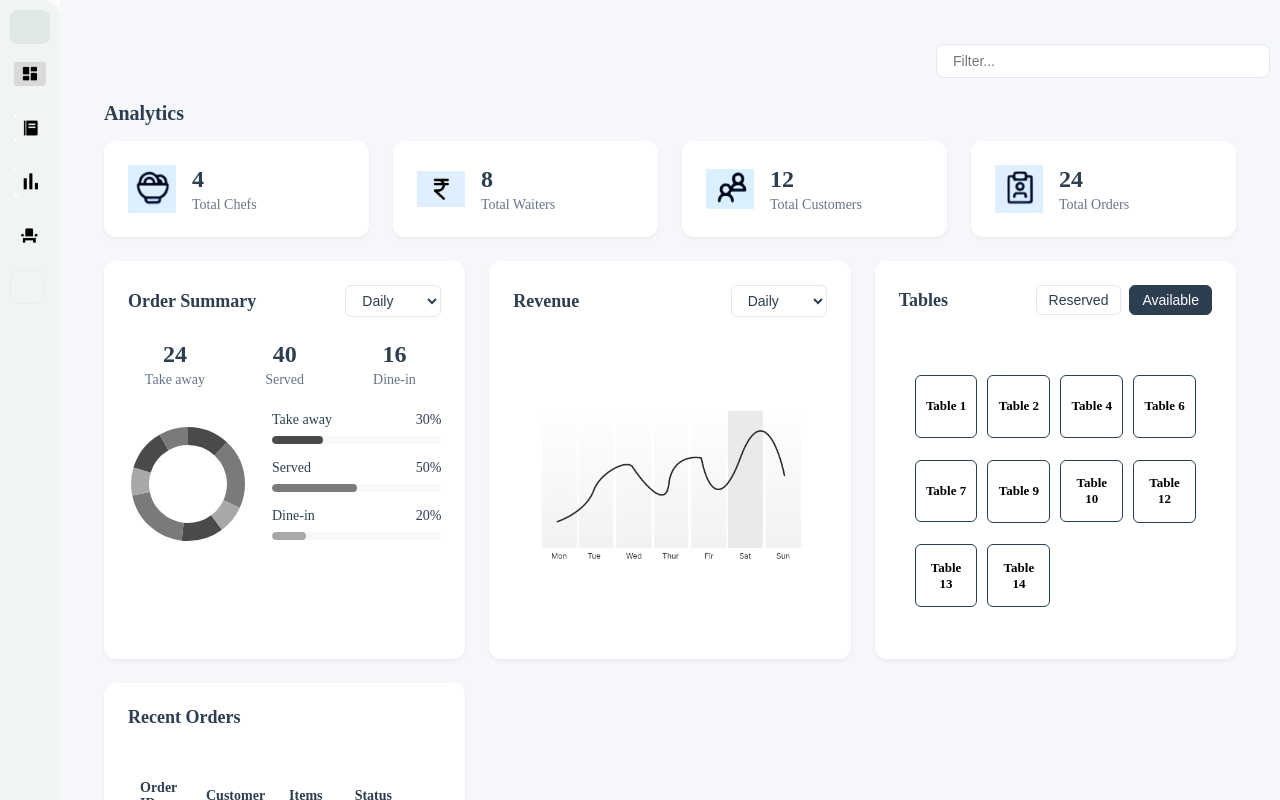
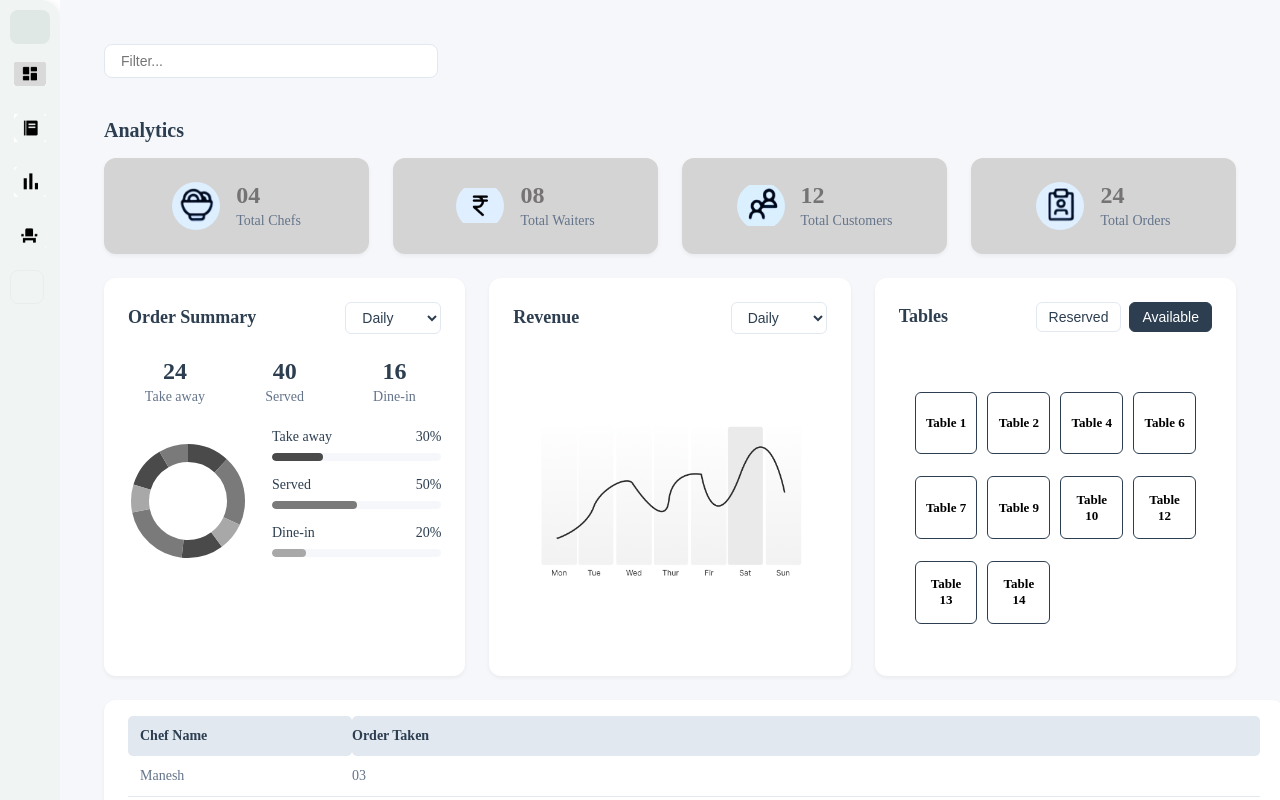
Before and after one commit to RaqeebKhn/CafeRestApp, a React (Vite) app in the folder Frontend/CafeRestApp/: page / in a window 1280 px wide. Built offline with nearby package versions, Linux system fonts and the light colour scheme.

Commit message:
final dashboard but scroll

```diff
--- a/Frontend/CafeRestApp/src/components/Dashboard.css
+++ b/Frontend/CafeRestApp/src/components/Dashboard.css
@@ -1,4 +1,6 @@
 .dashboard-root {
+  display: flex;
+  flex-direction: column;
   padding: 24px;
   background-color: #f5f7fa;
   min-height: 100vh;
@@ -10,7 +12,7 @@
 
 .header-actions {
   display: flex;
-  justify-content: flex-end;
+  justify-content: flex-start;
 }
 
 .filter-container {
@@ -40,12 +42,13 @@
 }
 
 .metric-card {
-  background: white;
+  background: rgb(212, 212, 212);
   border-radius: 12px;
   padding: 24px;
   display: flex;
   align-items: center;
   gap: 16px;
+  justify-content: center;
   box-shadow: 0 2px 4px rgba(0, 0, 0, 0.05);
 }
 
@@ -53,11 +56,12 @@
   width: 48px;
   height: 48px;
   object-fit: contain;
+   border-radius: 90px;
 }
 
 .metric-info h3 {
   font-size: 24px;
-  color: #2c3e50;
+  color: #757373;
   margin: 0;
 }
 
@@ -107,7 +111,6 @@
   cursor: pointer;
 }
 
-/* Order Summary */
 .order-counts {
   display: grid;
   grid-template-columns: repeat(3, 1fr);
@@ -281,54 +284,54 @@
   font-weight: bold;
 }
 
-/* Recent Orders */
-.orders-table-container {
+
+.analytics-card.chef-orders {
+  grid-column: 1 / -1;
+  width: 100%;
+  padding-top: 0;
+}
+
+.chef-orders-container {
   overflow-x: auto;
   margin-top: 16px;
   flex: 1;
 }
 
-.orders-table {
+.chef-orders-table {
   width: 100%;
   border-collapse: collapse;
+  table-layout: fixed;
 }
 
-.orders-table th,
-.orders-table td {
+.chef-orders-table th {
+  padding: 12px;
+  text-align: left;
+  font-weight: 600;
+  color: #2c3e50;
+  font-size: 14px;
+  background-color: #e2e8f0;
+  border-radius: 5px;
+}
+
+.chef-orders-table td {
   padding: 12px;
   text-align: left;
   border-bottom: 1px solid #e2e8f0;
-}
-
-.orders-table th {
-  font-weight: 600;
-  color: #2c3e50;
-  font-size: 14px;
-}
-
-.orders-table td {
   color: #64748b;
   font-size: 14px;
 }
 
-.order-status {
-  padding: 4px 8px;
-  border-radius: 4px;
-  font-size: 12px;
-  font-weight: 500;
+.chef-orders-table th:first-child,
+.chef-orders-table td:first-child {
+  width: 200px;
 }
 
-.status-pending {
-  background-color: #fef3c7;
-  color: #d97706;
+.chef-orders-table th:last-child,
+.chef-orders-table td:last-child {
+  padding-left: 0;
 }
 
-.status-completed {
-  background-color: #d1fae5;
-  color: #059669;
-}
 
-/* Responsive Design */
 @media (max-width: 1200px) {
   .tables-grid {
     grid-template-columns: repeat(auto-fit, minmax(55px, 1fr));
--- a/Frontend/CafeRestApp/src/components/Dashboard.jsx
+++ b/Frontend/CafeRestApp/src/components/Dashboard.jsx
@@ -9,15 +9,18 @@ import ordersIcon from '../assets/orders.png';
 import revenueGraph from '../assets/revenuegraph.png';
 
 const metrics = [
-  { label: "Total Chefs", value: "4", icon: chefsIcon },
-  { label: "Total Waiters", value: "8", icon: waitersIcon },
+  { label: "Total Chefs", value: "04", icon: chefsIcon },
+  { label: "Total Waiters", value: "08", icon: waitersIcon },
   { label: "Total Customers", value: "12", icon: customersIcon },
   { label: "Total Orders", value: "24", icon: ordersIcon },
 ];
 
-const recentOrders = [
-  { id: 1, orderId: "#12345", customer: "John Doe", items: "Pizza, Pasta", status: "Pending", amount: "$25.00" },
-  { id: 2, orderId: "#12346", customer: "Jane Smith", items: "Burger, Fries", status: "Completed", amount: "$18.00" },
+
+const chefOrders = [
+  { id: 1, name: "Manesh", ordersTaken: "03" },
+  { id: 2, name: "Pritam", ordersTaken: "07" },
+  { id: 3, name: "Yash", ordersTaken: "05" },
+  { id: 4, name: "Tenzen", ordersTaken: "08" },
 ];
 
 const timePeriods = [
@@ -207,34 +210,20 @@ export default function Dashboard() {
               </div>
             </div>
 
-            <div className="analytics-card recent-orders">
-              <div className="analytics-header">
-                <h3 className="analytics-title">Recent Orders</h3>
-              </div>
-
-              <div className="orders-table-container">
-                <table className="orders-table">
+            <div className="analytics-card chef-orders">
+              <div className="chef-orders-container">
+                <table className="chef-orders-table">
                   <thead>
                     <tr>
-                      <th>Order ID</th>
-                      <th>Customer</th>
-                      <th>Items</th>
-                      <th>Status</th>
-                      <th>Amount</th>
+                      <th>Chef Name</th>
+                      <th>Order Taken</th>
                     </tr>
                   </thead>
                   <tbody>
-                    {recentOrders.map((order) => (
-                      <tr key={order.id}>
-                        <td>{order.orderId}</td>
-                        <td>{order.customer}</td>
-                        <td>{order.items}</td>
-                        <td>
-                          <span className={`order-status status-${order.status.toLowerCase()}`}>
-                            {order.status}
-                          </span>
-                        </td>
-                        <td>{order.amount}</td>
+                    {chefOrders.map((chef) => (
+                      <tr key={chef.id}>
+                        <td>{chef.name}</td>
+                        <td>{chef.ordersTaken}</td>
                       </tr>
                     ))}
                   </tbody>
```
